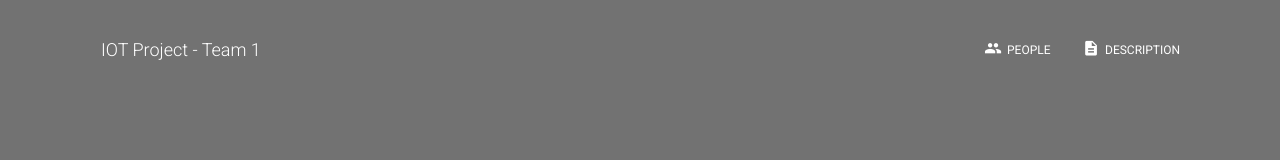
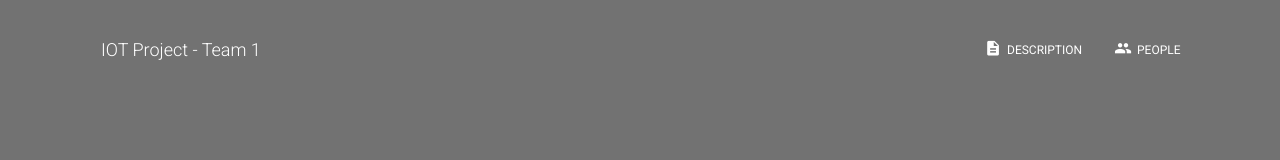
Before and after one commit to Shadowhusky/IOT-Project-Website, a Next.js app: page /landing in a window 1280 px wide. Shown: the top 160 px of the page. Built offline with nearby package versions, Linux system fonts and the light colour scheme.

Commit message:
fix: 🐛 Exchange the position of nodes in hearder

```diff
--- a/components/Header/HeaderLinks.js
+++ b/components/Header/HeaderLinks.js
@@ -41,6 +41,16 @@ export default function HeaderLinks(props) {
     <List className={classes.list}>
       <ListItem className={classes.listItem}>
         <Button
+          onClick={() => scrollTo(scrollItems?.[1])}
+          color="transparent"
+          target="_blank"
+          className={classes.navLink}
+        >
+          <Icon className={classes.icons}>description</Icon> Description
+        </Button>
+      </ListItem>
+      <ListItem className={classes.listItem}>
+        <Button
           onClick={() => scrollTo(scrollItems?.[0])}
           color="transparent"
           target="_blank"
@@ -49,16 +59,6 @@ export default function HeaderLinks(props) {
           <Icon className={classes.icons}>group</Icon> People
         </Button>
       </ListItem>
-      <ListItem className={classes.listItem}>
-        <Button
-          onClick={() => scrollTo(scrollItems?.[1])}
-          color="transparent"
-          target="_blank"
-          className={classes.navLink}
-        >
-          <Icon className={classes.icons}>description</Icon> Description
-        </Button>
-      </ListItem>
     </List>
   );
 }
```
